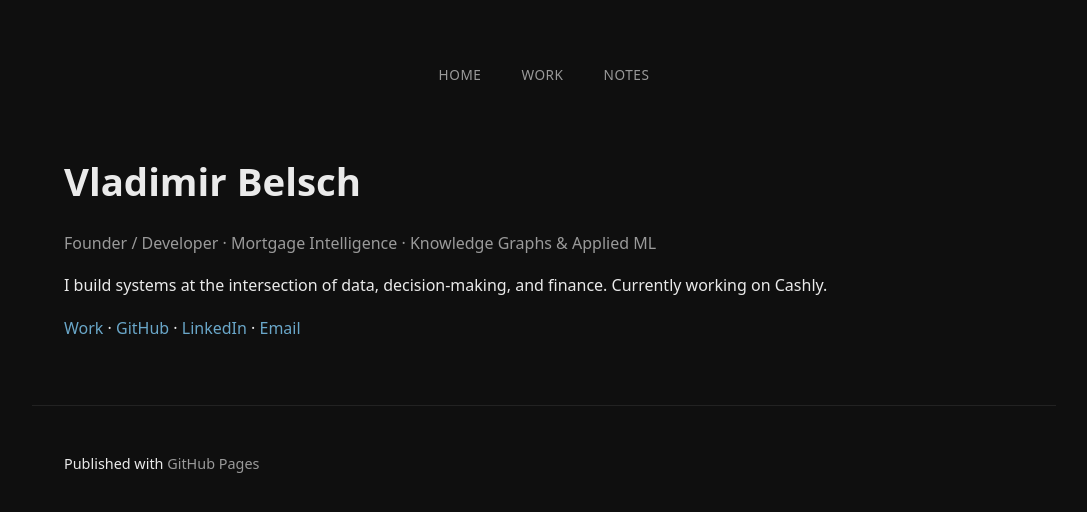
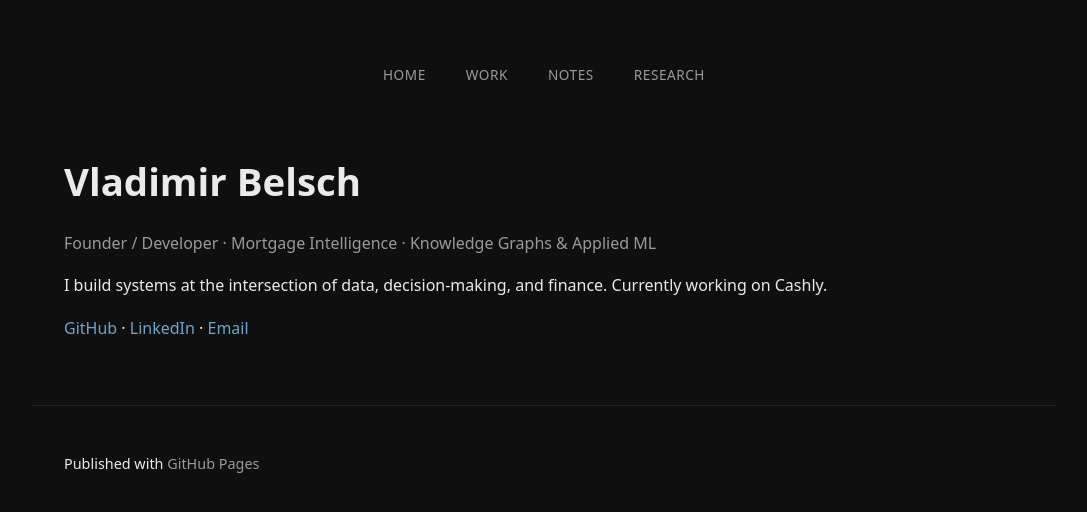
Before and after one commit to saucemachine/saucemachine.github.io, a Jekyll site: the page built from index.md, in a window 1280 px wide. Shown: the top 512 px of the page, without its empty margins (96-1183 px from the left). Built offline with Jekyll 4.4.1, drawn with Linux system fonts in a browser that asks for light colours.

Commit message:
research section

```diff
--- a/_includes/nav.html
+++ b/_includes/nav.html
@@ -2,4 +2,5 @@
   <a href="/">Home</a>
   <a href="/work">Work</a>
   <a href="/notes">Notes</a>
+  <a href="/research">Research</a>
 </nav>
--- a/index.md
+++ b/index.md
@@ -12,7 +12,6 @@ Founder / Developer · Mortgage Intelligence · Knowledge Graphs & Applied ML
 I build systems at the intersection of data, decision-making, and finance.
 Currently working on Cashly.
 
-[Work](/work) ·
 [GitHub](https://github.com/saucemachine) ·
 [LinkedIn](https://linkedin.com/in/your-link) ·
 [Email](mailto:you@email.com)
```
